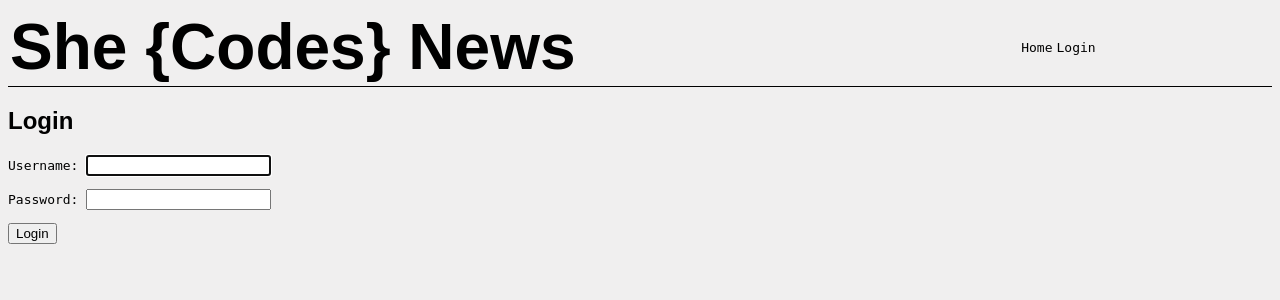
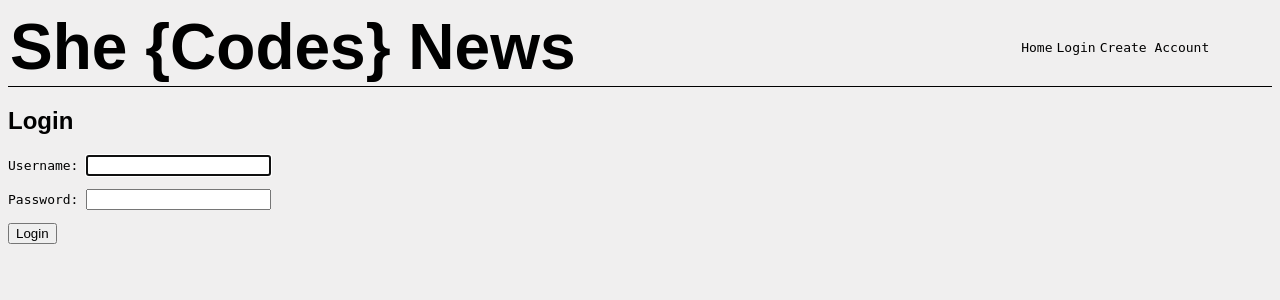
Before and after one commit to SheCodesAus/she-codes-django-news-project-JVDBNE, a Django app: page /users/login/ in a window 1280 px wide. Shown: the top 300 px of the page. Run offline with Django 4.2, Linux system fonts and the light colour scheme; parts of the project's set-up code (start-up, migrations or seed data) failed here and were passed over; some web fonts are replaced.

Commit message:
Update nav.html

```diff
--- a/she_codes_news/templates/nav.html
+++ b/she_codes_news/templates/nav.html
@@ -5,8 +5,10 @@
     {% if request.user.is_authenticated %}
         <a href="{% url 'users:profile' request.user.id %}">Hello <span>{ {{ request.user.username }} }</a>
         <a href="{% url 'users:authors' %}">View <span>Authors</span></a>
+        <a href="{% url 'news:createStory' %}"> Create New Story</a>
         <a href="{% url 'logout' %}">Logout</a>
     {% else %}
         <a href="{% url 'login' %}">Login</a>
+        <a href="{% url 'users:createAccount' %}"> Create Account</a>
     {% endif %}
 </nav>
```
